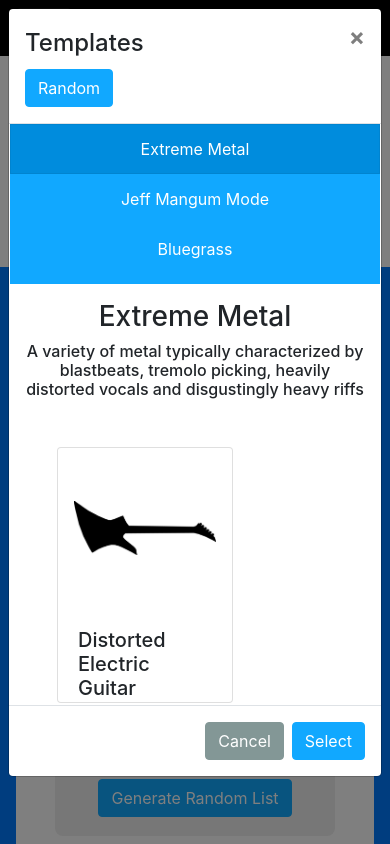
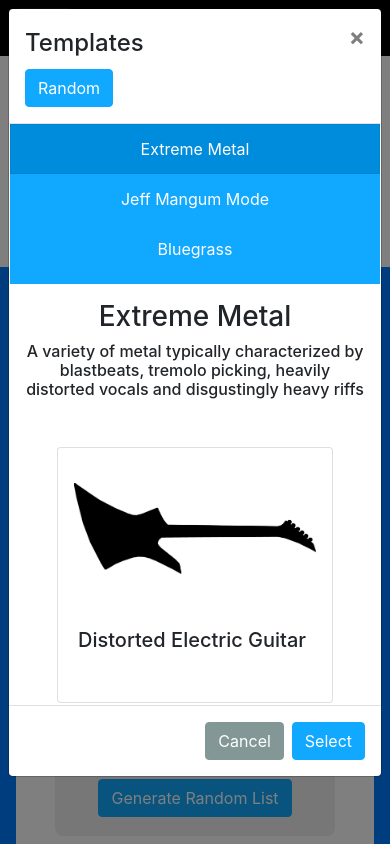
Before and after one commit to robbyph/instrumentation-generation, a Next.js app: page / in a window 390 px wide. Both pictures are taken after a click on the button "Templates". Shown: the top 844 px of the page. Built offline with nearby package versions, Linux system fonts and the light colour scheme.

Commit message:
fixed template mobile interface issue

```diff
--- a/components/TemplateComponents/TemplateInstrumentCard.js
+++ b/components/TemplateComponents/TemplateInstrumentCard.js
@@ -4,7 +4,7 @@ const TemplateInstrumentCard = ({name, imagePath}) => {
 
 
     return (
-            <Card style={{minWidth: '11rem', maxWidth: '11rem', flexGrow: 1, minHeight: '16rem', maxHeight: '16rem'}}>
+            <Card style={{minWidth: '11rem', flexGrow: 1, minHeight: '16rem', maxHeight: '16rem'}}>
                 <Card.Img variant="top" src={imagePath} style={{padding:'1rem', minHeight: '10rem', maxHeight: '10rem', height:'100%', objectFit: 'contain'}} />
                 <Card.Body style={{display: 'flex', flexDirection: 'column', justifyContent: 'space-between'}}>
                     <Card.Title>{name}</Card.Title>
```
